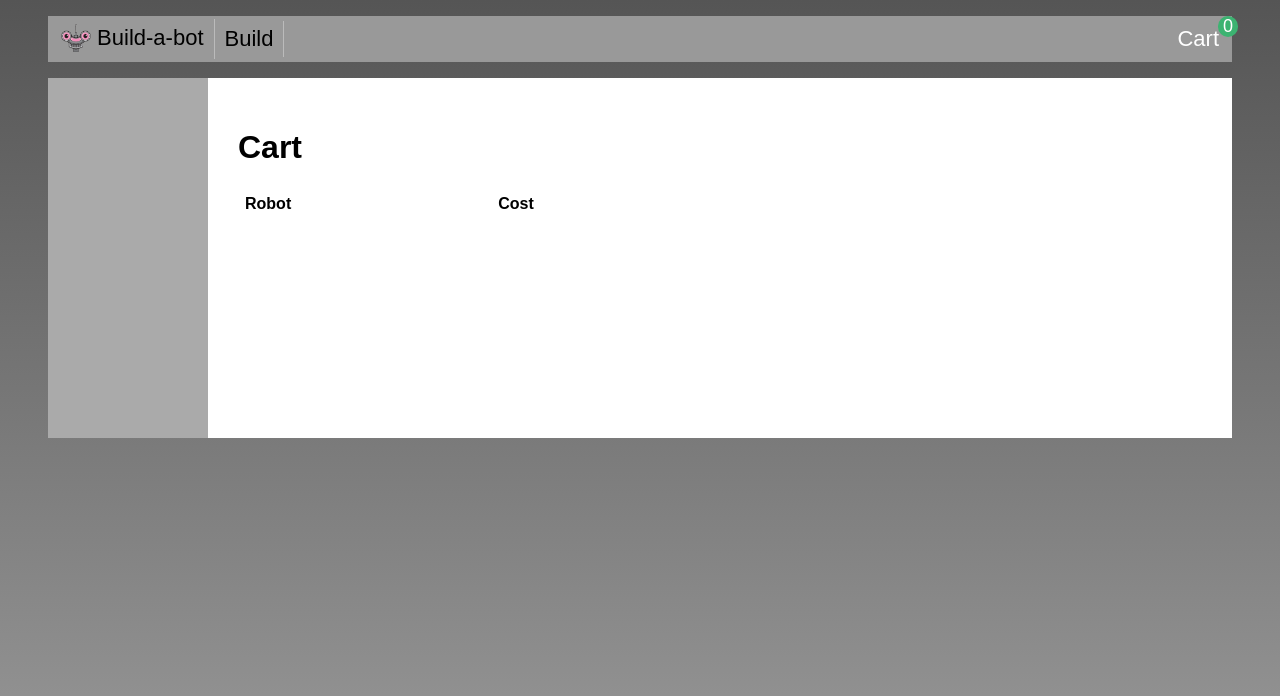
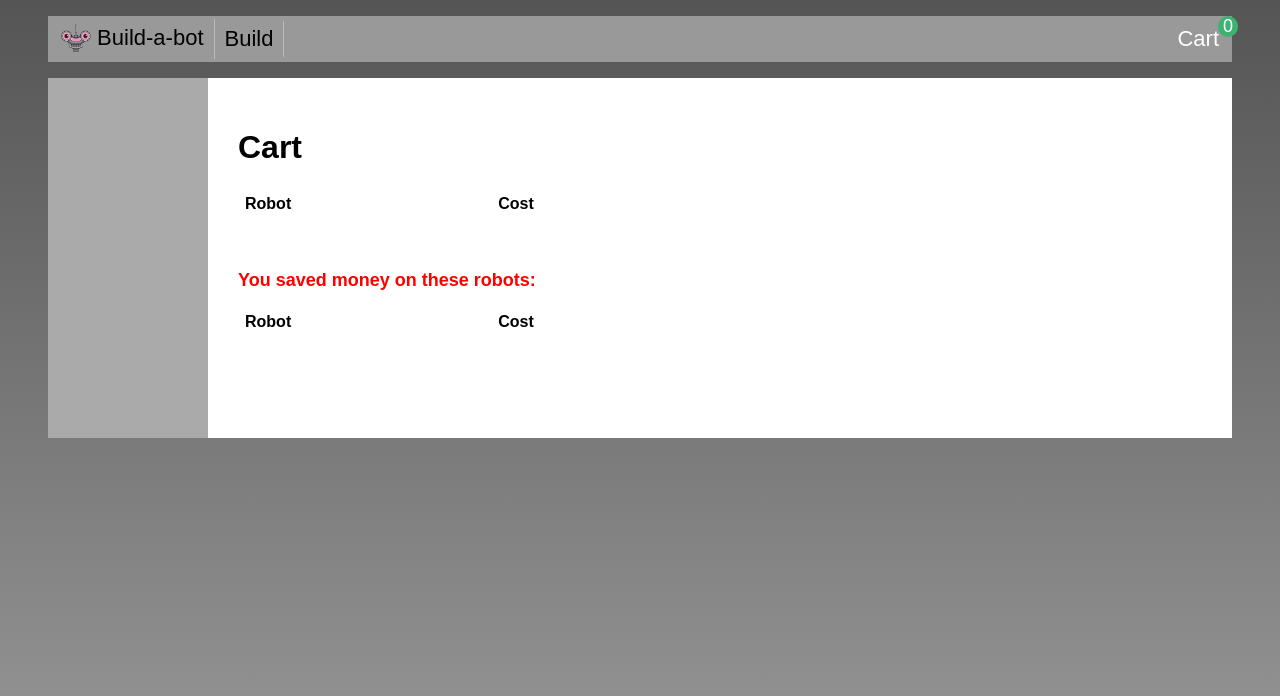
Before and after one commit to caioharuo/build-a-bot, a Vue app: page /cart in a window 1280 px wide. Shown: the top 696 px of the page. Built offline with nearby package versions, Linux system fonts and the light colour scheme.

Commit message:
Display sale items

```diff
--- a/src/cart/ShoppingCart.vue
+++ b/src/cart/ShoppingCart.vue
@@ -19,6 +19,25 @@
         </tr>
       </tbody>
     </table>
+    <h2 class="sale-items">You saved money on these robots:</h2>
+    <table>
+      <thead>
+        <tr>
+          <th class="robot-title">Robot</th>
+          <th class="cost">Cost</th>
+        </tr>
+      </thead>
+      <tbody>
+        <tr v-for="(robot, index) in cartSaleItems" :key="index">
+          <td class="robot-title">
+            {{ robot.head.title }}
+          </td>
+          <td class="cost">
+            {{ robot.cost }}
+          </td>
+        </tr>
+      </tbody>
+    </table>
   </div>
 </template>
 
@@ -28,6 +47,9 @@
   computed: {
     cart() {
       return this.$store.state.cart;
+    },
+    cartSaleItems() {
+      return this.$store.getters.cartSaleItems;
     },
   },
 };
@@ -45,4 +67,9 @@
 .cost {
   text-align: right;
 }
+.sale-items {
+  margin-top: 50px;
+  font-size: 18px;
+  color: red;
+}
 </style>
--- a/src/store/index.js
+++ b/src/store/index.js
@@ -9,4 +9,9 @@
       state.cart.push(robot);
     },
   },
+  getters: {
+    cartSaleItems(state) {
+      return state.cart.filter((item) => item.head.onSale);
+    },
+  },
 });
```
